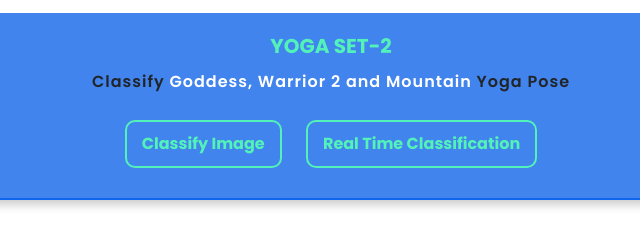
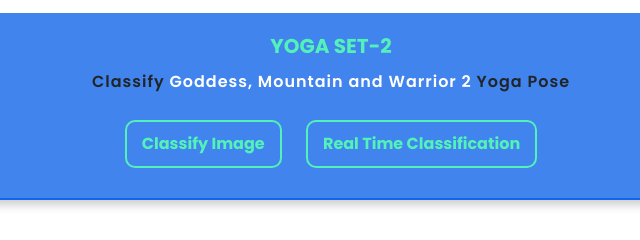
Before and after one commit to gkakshata/Yoga-Tracker, a plain HTML site: page index.html in a window 1280 px wide. Shown: the part 2274-2514 px from the top of the page, 309-949 px from the left. Drawn offline with nearby package versions, Linux system fonts and the light colour scheme.

Commit message:
Update index.html

```diff
--- a/index.html
+++ b/index.html
@@ -164,7 +164,7 @@
                 <img class="card-img-top" src="yoga set 2.png" alt="Card image cap">
                 <div class="card-body">
                     <h5 class="card-title">Yoga Set-2</h5>
-                    <p class="card-text">Classify <span>Goddess, Warrior 2 and Mountain</span> Yoga Pose</p>
+                    <p class="card-text">Classify <span>Goddess, Mountain and Warrior 2</span> Yoga Pose</p>
 
                     <div class="card-btns">
                         <a href="./templates/image.html"><button type="button" class="btn-green" id="set2-btn">Classify Image</button></a>
```
